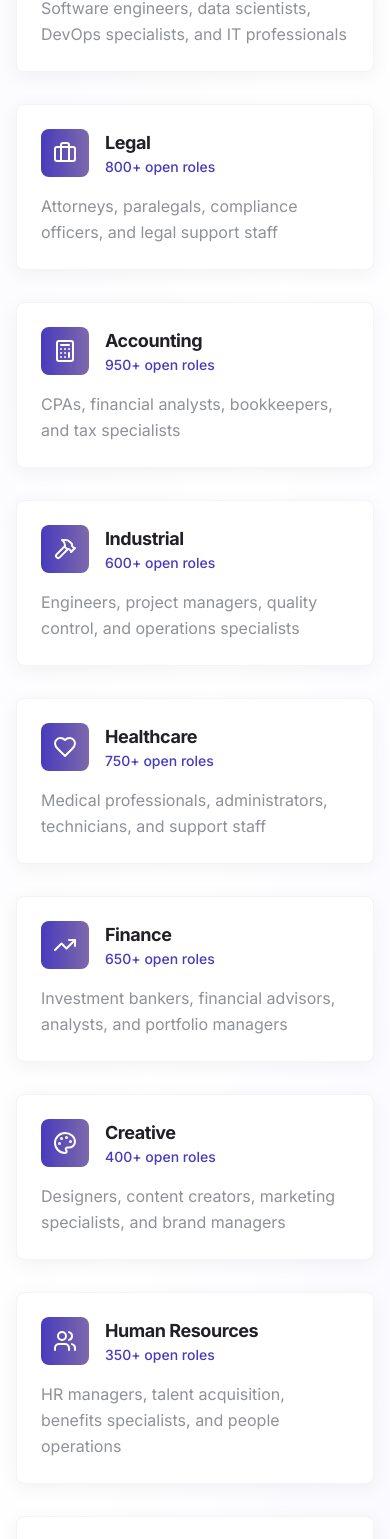
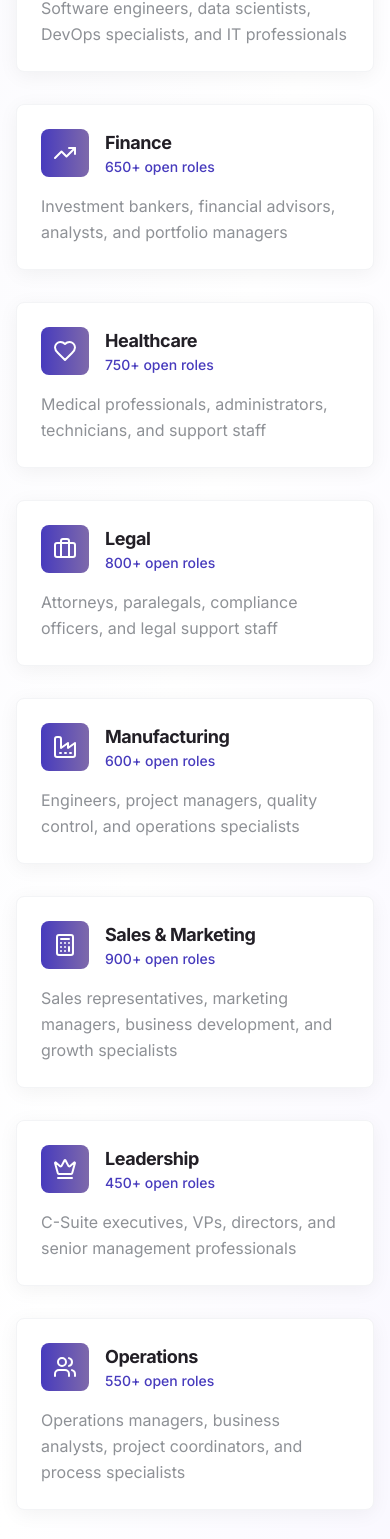
Before and after one commit to ashsynapse/synapse-talent-accelerator_TEST_N-JS, a React (Vite) app: page /recruiters in a window 390 px wide. Shown: the part 4976-6515 px from the top of the page. Built offline with nearby package versions, Linux system fonts and the light colour scheme.

Commit message:
Fix: Sync recruiter page industries with navbar
Updated the industries displayed on the /recruiters page to match the industries listed in the main navigation bar.
Edited `src/components/recruiter/IndustriesRecruiterSection.tsx`.

```diff
--- a/src/components/recruiter/IndustriesRecruiterSection.tsx
+++ b/src/components/recruiter/IndustriesRecruiterSection.tsx
@@ -5,13 +5,11 @@ import {
   Code2,
   Briefcase,
   Calculator,
-  Hammer,
   Heart,
+  Factory,
   TrendingUp,
-  Palette,
   Users,
-  ShoppingCart,
-  Truck
+  Crown
 } from "lucide-react";
 
 const IndustriesRecruiterSection = () => {
@@ -23,22 +21,10 @@ const IndustriesRecruiterSection = () => {
       roles: "1,200+ open roles"
     },
     {
-      name: "Legal",
-      icon: Briefcase,
-      description: "Attorneys, paralegals, compliance officers, and legal support staff",
-      roles: "800+ open roles"
-    },
-    {
-      name: "Accounting",
-      icon: Calculator,
-      description: "CPAs, financial analysts, bookkeepers, and tax specialists",
-      roles: "950+ open roles"
-    },
-    {
-      name: "Industrial",
-      icon: Hammer,
-      description: "Engineers, project managers, quality control, and operations specialists",
-      roles: "600+ open roles"
+      name: "Finance",
+      icon: TrendingUp,
+      description: "Investment bankers, financial advisors, analysts, and portfolio managers",
+      roles: "650+ open roles"
     },
     {
       name: "Healthcare",
@@ -47,34 +33,34 @@ const IndustriesRecruiterSection = () => {
       roles: "750+ open roles"
     },
     {
-      name: "Finance",
-      icon: TrendingUp,
-      description: "Investment bankers, financial advisors, analysts, and portfolio managers",
-      roles: "650+ open roles"
+      name: "Legal",
+      icon: Briefcase,
+      description: "Attorneys, paralegals, compliance officers, and legal support staff",
+      roles: "800+ open roles"
     },
     {
-      name: "Creative",
-      icon: Palette,
-      description: "Designers, content creators, marketing specialists, and brand managers",
-      roles: "400+ open roles"
-    },
-    {
-      name: "Human Resources",
-      icon: Users,
-      description: "HR managers, talent acquisition, benefits specialists, and people operations",
-      roles: "350+ open roles"
+      name: "Manufacturing",
+      icon: Factory,
+      description: "Engineers, project managers, quality control, and operations specialists",
+      roles: "600+ open roles"
     },
     {
       name: "Sales & Marketing",
-      icon: ShoppingCart,
+      icon: Calculator,
       description: "Sales representatives, marketing managers, business development, and growth specialists",
       roles: "900+ open roles"
     },
     {
-      name: "Supply Chain",
-      icon: Truck,
-      description: "Logistics coordinators, procurement specialists, and supply chain analysts",
-      roles: "300+ open roles"
+      name: "Leadership",
+      icon: Crown,
+      description: "C-Suite executives, VPs, directors, and senior management professionals",
+      roles: "450+ open roles"
+    },
+    {
+      name: "Operations",
+      icon: Users,
+      description: "Operations managers, business analysts, project coordinators, and process specialists",
+      roles: "550+ open roles"
     }
   ];
 
@@ -90,7 +76,7 @@ const IndustriesRecruiterSection = () => {
           </p>
         </div>
 
-        <div className="grid md:grid-cols-2 lg:grid-cols-3 gap-8">
+        <div className="grid md:grid-cols-2 lg:grid-cols-4 gap-8">
           {industries.map((industry, index) => {
             const IconComponent = industry.icon;
             return (
```
